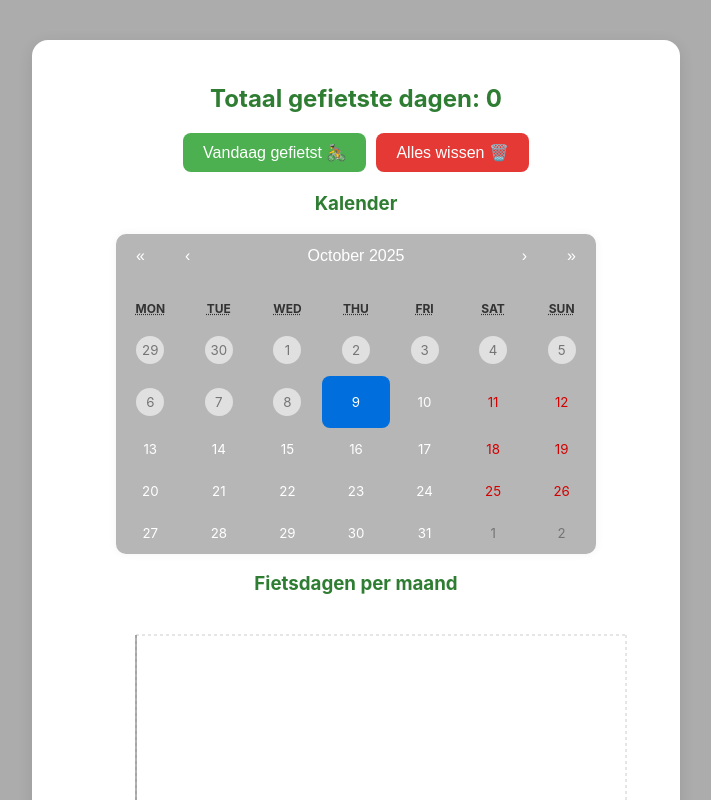
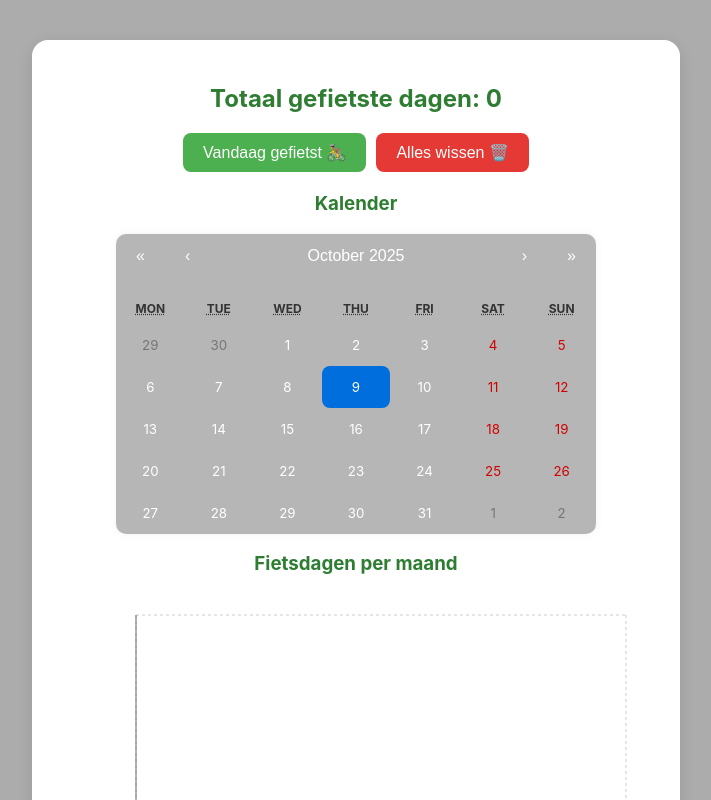
Before and after one commit to meneerdennis/bike2work, a React (Create React App) app: page / in a window 1280 px wide. Shown: the top 800 px of the page, without its empty margins (284-995 px from the left). Built offline with nearby package versions, Linux system fonts and the light colour scheme.

Commit message:
delete past day

```diff
--- a/src/App.css
+++ b/src/App.css
@@ -96,19 +96,6 @@ button + button {
   animation: fadeIn 0.4s ease forwards;
 }
 
-.pastday abbr {
-  background-color: #e0e0e0 !important;
-  color: #757575 !important;
-  border-radius: 50%;
-  display: flex;
-  justify-content: center;
-  align-items: center;
-  margin: auto;
-  width: 28px;
-  height: 28px;
-  line-height: 28px;
-}
-
 .react-calendar__tile:hover {
   background-color: #c8e6c9 !important;
 }
```
